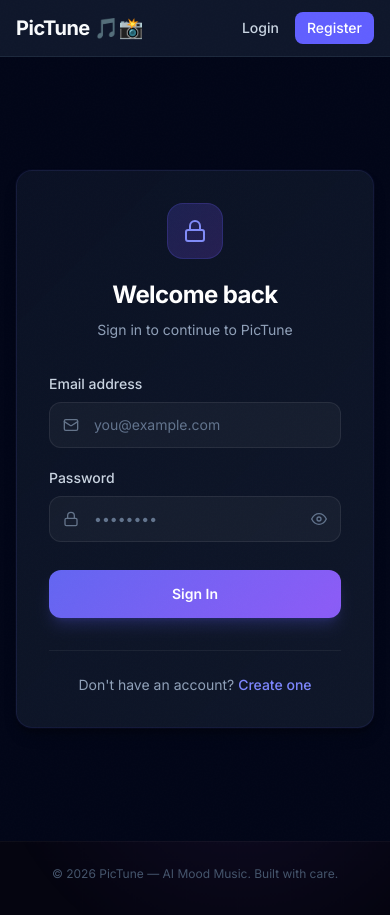
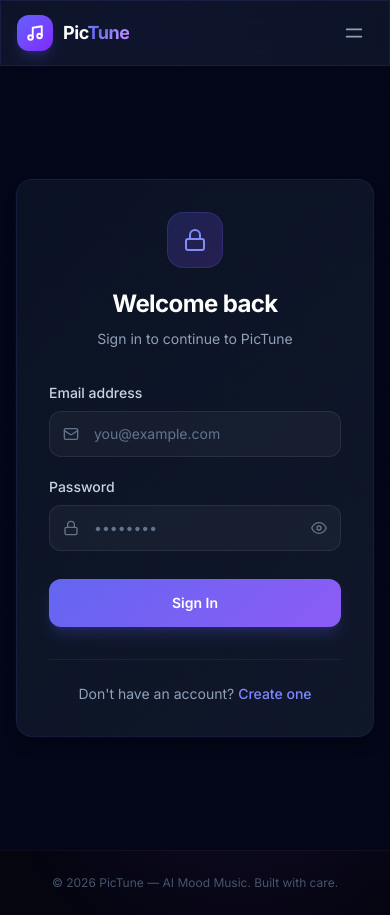
Before and after one commit to Shriii19/pictune_frontend, a React (Vite) app: page /login in a window 390 px wide. Built offline with nearby package versions, Linux system fonts and the light colour scheme.

Commit message:
style: enhance Navbar component with responsive design, improved layout, and mobile menu functionality

```diff
--- a/src/components/Navbar.jsx
+++ b/src/components/Navbar.jsx
@@ -1,49 +1,187 @@
-import { Link, useNavigate } from "react-router-dom";
+import { Link, useNavigate, useLocation } from "react-router-dom";
 import { useAuth } from "../hooks/useAuth";
+import { useState } from "react";
 
 export default function Navbar() {
   const { isAuthenticated, logout } = useAuth();
   const navigate = useNavigate();
+  const location = useLocation();
+  const [mobileOpen, setMobileOpen] = useState(false);
 
   const handleLogout = () => {
     logout();
     navigate("/login");
   };
 
+  const isActive = (path) => location.pathname === path;
+
   return (
-    <nav className="bg-slate-900 border-b border-slate-800 px-4 py-3 sticky top-0 z-50">
-      <div className="max-w-5xl mx-auto flex justify-between items-center">
-        <Link to={isAuthenticated ? "/dashboard" : "/"} className="text-xl font-bold tracking-tight text-slate-50">
-          PicTune <span className="text-indigo-400">🎵📸</span>
+    <nav className="glass-strong sticky top-0 z-50 border-b border-white/6">
+      <div className="max-w-6xl mx-auto px-4 sm:px-6 lg:px-8">
+        <div className="flex justify-between items-center h-16">
+          {/* Logo */}
+          <Link
+            to={isAuthenticated ? "/dashboard" : "/"}
+            className="flex items-center gap-2.5 group"
+          >
+            <div className="w-9 h-9 rounded-xl bg-linear-to-br from-indigo-500 to-violet-600 flex items-center justify-center shadow-lg shadow-indigo-500/20 group-hover:shadow-indigo-500/40 transition-shadow duration-300">
+              <svg width="18" height="18" viewBox="0 0 24 24" fill="none" stroke="white" strokeWidth="2.5" strokeLinecap="round" strokeLinejoin="round">
+                <path d="M9 18V5l12-2v13" />
+                <circle cx="6" cy="18" r="3" />
+                <circle cx="18" cy="16" r="3" />
+              </svg>
+            </div>
+            <span className="text-lg font-bold tracking-tight text-white">
+              Pic<span className="gradient-text">Tune</span>
+            </span>
           </Link>
 
-        <div className="flex gap-4 items-center">
+          {/* Desktop Nav */}
+          <div className="hidden md:flex items-center gap-1">
             {isAuthenticated ? (
               <>
-              <Link to="/dashboard" className="text-sm font-medium text-slate-300 hover:text-white transition">
+                <Link
+                  to="/dashboard"
+                  className={`relative px-4 py-2 rounded-lg text-sm font-medium transition-all duration-200 ${
+                    isActive("/dashboard")
+                      ? "text-white bg-white/8"
+                      : "text-slate-400 hover:text-white hover:bg-white/4"
+                  }`}
+                >
+                  {isActive("/dashboard") && (
+                    <span className="absolute bottom-0 left-1/2 -translate-x-1/2 w-4 h-0.5 rounded-full bg-indigo-400" />
+                  )}
+                  <span className="flex items-center gap-2">
+                    <svg width="16" height="16" viewBox="0 0 24 24" fill="none" stroke="currentColor" strokeWidth="2" strokeLinecap="round" strokeLinejoin="round">
+                      <rect x="3" y="3" width="7" height="7" rx="1" />
+                      <rect x="14" y="3" width="7" height="7" rx="1" />
+                      <rect x="3" y="14" width="7" height="7" rx="1" />
+                      <rect x="14" y="14" width="7" height="7" rx="1" />
+                    </svg>
+                    Dashboard
+                  </span>
+                </Link>
+                <Link
+                  to="/history"
+                  className={`relative px-4 py-2 rounded-lg text-sm font-medium transition-all duration-200 ${
+                    isActive("/history")
+                      ? "text-white bg-white/8"
+                      : "text-slate-400 hover:text-white hover:bg-white/4"
+                  }`}
+                >
+                  {isActive("/history") && (
+                    <span className="absolute bottom-0 left-1/2 -translate-x-1/2 w-4 h-0.5 rounded-full bg-indigo-400" />
+                  )}
+                  <span className="flex items-center gap-2">
+                    <svg width="16" height="16" viewBox="0 0 24 24" fill="none" stroke="currentColor" strokeWidth="2" strokeLinecap="round" strokeLinejoin="round">
+                      <circle cx="12" cy="12" r="10" />
+                      <polyline points="12 6 12 12 16 14" />
+                    </svg>
+                    History
+                  </span>
+                </Link>
+                <div className="w-px h-6 bg-white/8 mx-2" />
+                <button
+                  onClick={handleLogout}
+                  className="px-4 py-2 rounded-lg text-sm font-medium text-slate-400 hover:text-red-400 hover:bg-red-500/8 transition-all duration-200"
+                >
+                  <span className="flex items-center gap-2">
+                    <svg width="16" height="16" viewBox="0 0 24 24" fill="none" stroke="currentColor" strokeWidth="2" strokeLinecap="round" strokeLinejoin="round">
+                      <path d="M9 21H5a2 2 0 0 1-2-2V5a2 2 0 0 1 2-2h4" />
+                      <polyline points="16 17 21 12 16 7" />
+                      <line x1="21" y1="12" x2="9" y2="12" />
+                    </svg>
+                    Logout
+                  </span>
+                </button>
+              </>
+            ) : (
+              <>
+                <Link
+                  to="/login"
+                  className="px-4 py-2 rounded-lg text-sm font-medium text-slate-400 hover:text-white hover:bg-white/4 transition-all duration-200"
+                >
+                  Sign In
+                </Link>
+                <Link
+                  to="/register"
+                  className="gradient-btn px-5 py-2 rounded-lg text-sm font-semibold text-white shadow-lg shadow-indigo-500/20"
+                >
+                  Get Started
+                </Link>
+              </>
+            )}
+          </div>
+
+          {/* Mobile hamburger */}
+          <button
+            onClick={() => setMobileOpen(!mobileOpen)}
+            className="md:hidden p-2 rounded-lg text-slate-400 hover:text-white hover:bg-white/6 transition-colors"
+          >
+            {mobileOpen ? (
+              <svg width="22" height="22" viewBox="0 0 24 24" fill="none" stroke="currentColor" strokeWidth="2" strokeLinecap="round">
+                <line x1="18" y1="6" x2="6" y2="18" />
+                <line x1="6" y1="6" x2="18" y2="18" />
+              </svg>
+            ) : (
+              <svg width="22" height="22" viewBox="0 0 24 24" fill="none" stroke="currentColor" strokeWidth="2" strokeLinecap="round">
+                <line x1="4" y1="8" x2="20" y2="8" />
+                <line x1="4" y1="16" x2="20" y2="16" />
+              </svg>
+            )}
+          </button>
+        </div>
+
+        {/* Mobile Menu */}
+        {mobileOpen && (
+          <div className="md:hidden pb-4 pt-2 space-y-1 animate-slide-down border-t border-white/6">
+            {isAuthenticated ? (
+              <>
+                <Link
+                  to="/dashboard"
+                  onClick={() => setMobileOpen(false)}
+                  className={`block px-4 py-2.5 rounded-lg text-sm font-medium transition-colors ${
+                    isActive("/dashboard") ? "text-white bg-white/8" : "text-slate-400 hover:text-white"
+                  }`}
+                >
                   Dashboard
                 </Link>
-              <Link to="/history" className="text-sm font-medium text-slate-300 hover:text-white transition">
+                <Link
+                  to="/history"
+                  onClick={() => setMobileOpen(false)}
+                  className={`block px-4 py-2.5 rounded-lg text-sm font-medium transition-colors ${
+                    isActive("/history") ? "text-white bg-white/8" : "text-slate-400 hover:text-white"
+                  }`}
+                >
                   History
                 </Link>
                 <button
-                onClick={handleLogout}
-                className="text-sm font-medium px-3 py-1.5 rounded-lg bg-slate-800 text-slate-300 hover:bg-slate-700 hover:text-white transition"
+                  onClick={() => { setMobileOpen(false); handleLogout(); }}
+                  className="w-full text-left px-4 py-2.5 rounded-lg text-sm font-medium text-red-400 hover:bg-red-500/8 transition-colors"
                 >
                   Logout
                 </button>
               </>
             ) : (
               <>
-              <Link to="/login" className="text-sm font-medium text-slate-300 hover:text-white transition">
-                Login
+                <Link
+                  to="/login"
+                  onClick={() => setMobileOpen(false)}
+                  className="block px-4 py-2.5 rounded-lg text-sm font-medium text-slate-400 hover:text-white transition-colors"
+                >
+                  Sign In
                 </Link>
-              <Link to="/register" className="text-sm font-medium px-3 py-1.5 rounded-lg bg-indigo-500 text-white hover:bg-indigo-400 transition">
-                Register
+                <Link
+                  to="/register"
+                  onClick={() => setMobileOpen(false)}
+                  className="block px-4 py-2.5 rounded-lg text-sm font-medium text-indigo-400 hover:text-indigo-300 transition-colors"
+                >
+                  Get Started
                 </Link>
               </>
             )}
           </div>
+        )}
       </div>
     </nav>
   );
```
Lines whose indentation alone changed are shown as unchanged.
